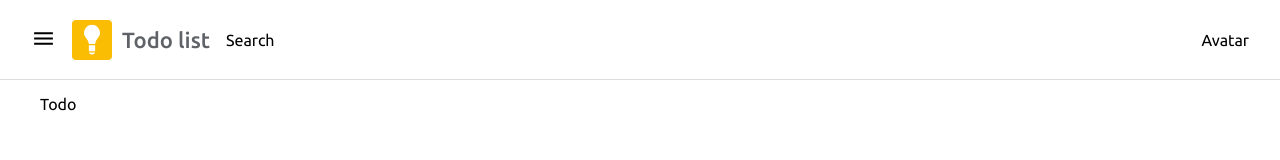
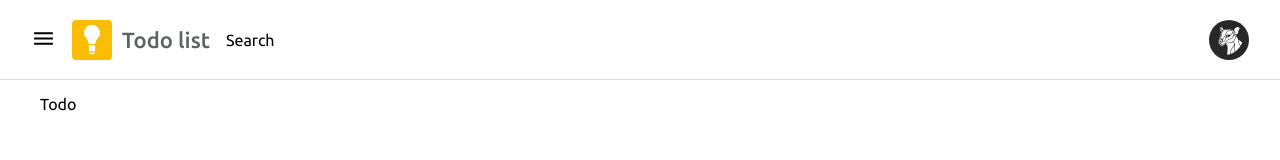
Before and after one commit to Mayamee/todo-app-woman, a React (Vite) app in the folder frontend/: page / in a window 1280 px wide. Shown: the top 160 px of the page. Built offline with nearby package versions, Linux system fonts and the light colour scheme.

Commit message:
add avatar

```diff
--- /dev/null
+++ b/frontend/src/components/Avatar/Avatar.module.scss
@@ -0,0 +1,11 @@
+.avatar-container {
+  overflow: hidden;
+  img {
+    width: 100%;
+    height: 100%;
+    object-fit: cover;
+    &.rounded {
+      border-radius: 50%;
+    }
+  }
+}
--- /dev/null
+++ b/frontend/src/components/Avatar/Avatar.tsx
@@ -0,0 +1,25 @@
+import { FC } from 'react'
+import styles from './Avatar.module.scss'
+interface IAvatarProps {
+  image: string
+  rounded?: boolean
+  size:
+    | {
+        width: number
+        height: number
+      }
+    | number
+}
+const Avatar: FC<IAvatarProps> = ({ image, size, rounded }) => (
+  <div
+    className={styles['avatar-container']}
+    style={{
+      width: typeof size === 'number' ? size : size.width,
+      height: typeof size === 'number' ? size : size.height,
+    }}
+  >
+    <img src={image} alt="Avatar" className={rounded ? styles['rounded'] : ''} />
+  </div>
+)
+
+export default Avatar
--- a/frontend/src/components/ToolBar/ToolBar.tsx
+++ b/frontend/src/components/ToolBar/ToolBar.tsx
@@ -1,8 +1,10 @@
 import { FC } from 'react'
 import styles from './ToolBar.module.scss'
 import { ReactComponent as MenuIcon } from '../../assets/images/burger.svg'
+import TemplateAvatar from '../../assets/images/template.jpg'
 import IconButton from '../IconButton/IconButton'
 import Logo from '../Logo/Logo'
+import Avatar from '../Avatar/Avatar'
 
 interface IToolBarProps {}
 
@@ -16,7 +18,9 @@ const ToolBar: FC<IToolBarProps> = () => {
         <Logo />
       </div>
       <div className={styles['toolbar-body-search']}>Search</div>
-      <div className={styles['toolbar-body-avatar']}>Avatar</div>
+      <div className={styles['toolbar-body-avatar']}>
+        <Avatar size={40} image={TemplateAvatar} rounded />
+      </div>
     </div>
   )
 }
```
Also changed, not shown: frontend/src/assets/images/template.jpg (added).
